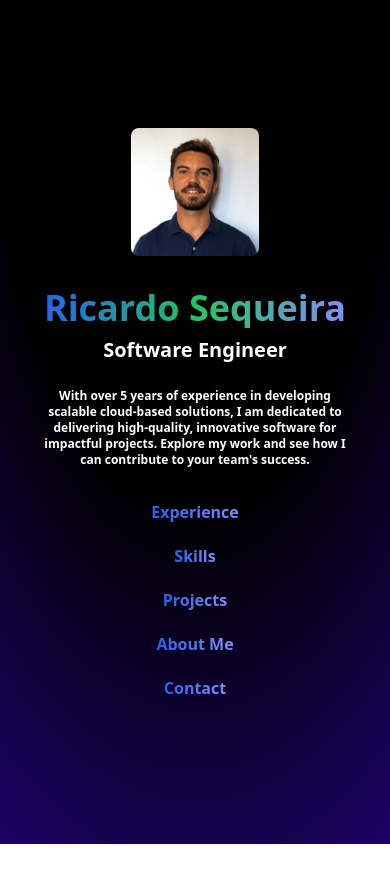
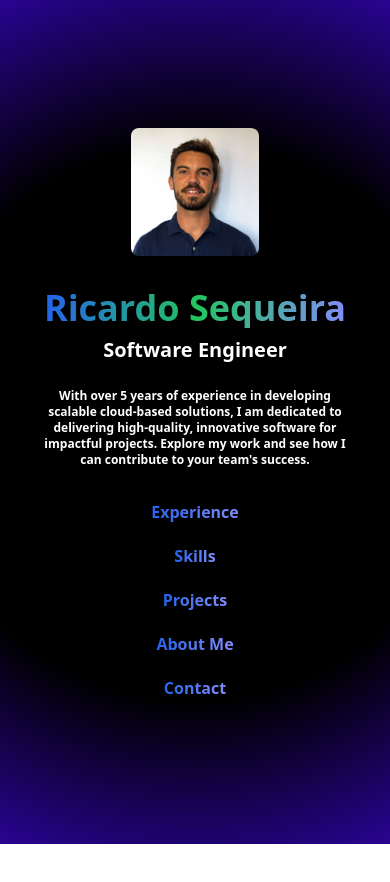
Before and after one commit to ricardoarisequeira/my-portfolio, a React (Vite) app: page / in a window 390 px wide. Shown: the top 882 px of the page. Built offline with nearby package versions, Linux system fonts and the light colour scheme.

Commit message:
fix background in phone screens

```diff
--- a/index.html
+++ b/index.html
@@ -2,6 +2,12 @@
 <html lang="en">
   <head>
     <meta charset="UTF-8" />
+    <meta name="mobile-web-app-capable" content="yes" />
+    <meta name="theme-color" content="#121212" />
+    <meta
+      name="apple-mobile-web-app-status-bar-style"
+      content="black-translucent"
+    />
     <link rel="icon" type="image/svg+xml" href="/vite.svg" />
     <meta name="viewport" content="width=device-width, initial-scale=1.0" />
     <link
--- a/src/index.css
+++ b/src/index.css
@@ -23,18 +23,16 @@ body {
   margin: 0;
   background: radial-gradient(125% 125% at 50% 10%, #000 40%, rgb(41, 4, 146) 100%);
   background-attachment: fixed;
-  background-size: cover;
-  background-position: center;
   min-height: 100vh;
-  min-height: -webkit-fill-available; /* For iOS Safari */
   font-family: 'Roboto', sans-serif;
-  overflow-x: hidden; /* Prevent horizontal scroll */
 }
 
-/* For iOS Safari */
-html {
-  height: -webkit-fill-available;
+@media (max-width: 768px) {
+  body {
+    background: radial-gradient(circle at center, #000 60%, rgb(41, 4, 146) 100%);
+  }
 }
+
 
 
 h1 {
```
